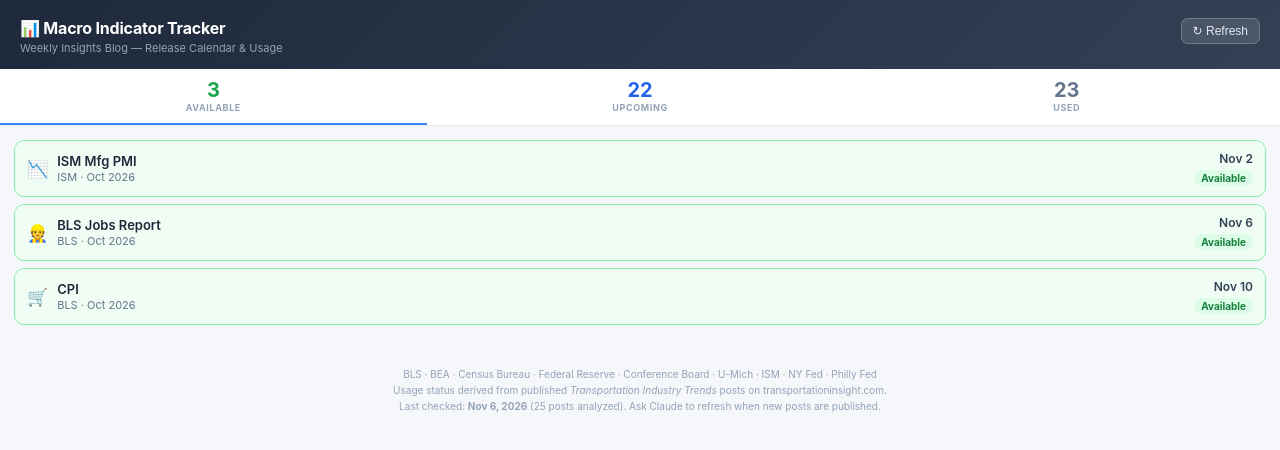
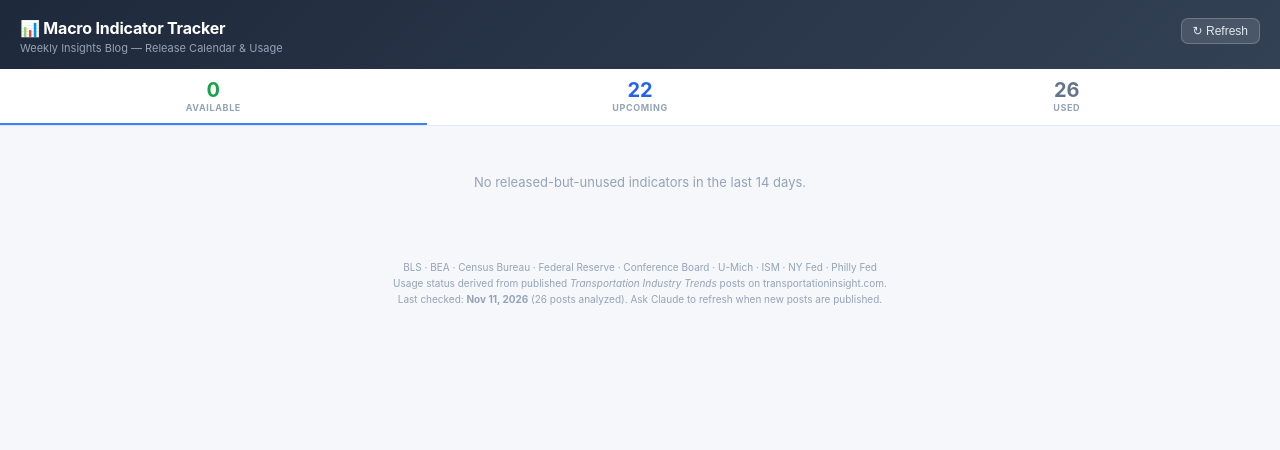
Before and after one commit to prhyne1972/macro-indicator-tracker, a plain HTML site: page index.html in a window 1280 px wide. Drawn offline with Linux system fonts and the light colour scheme.

Commit message:
Add files via upload

```diff
--- a/index.html
+++ b/index.html
@@ -1,4 +1,13 @@
 <!DOCTYPE html>
+<script type="application/json" id="cowork-artifact-meta">
+{
+  "name": "Macro Indicator Tracker",
+  "schemaVersion": 1,
+  "description": "Macro indicator tracker for the Weekly Insights Blog. Reads Macro Calendar.xlsx from OneDrive to show which released indicators are available to use vs. already used, plus a 35-day upcoming release calendar. Official 2026 release dates embedded from BLS, BEA, Census, Federal Reserve, Conference Board, U-Mich, ISM, NY Fed, and Philly Fed.",
+  "mcpTools": [],
+  "mcpServerNames": []
+}
+</script>
 <html lang="en">
 <head>
   <meta charset="UTF-8">
@@ -85,7 +94,7 @@
 <div class="footer">
   BLS &middot; BEA &middot; Census Bureau &middot; Federal Reserve &middot; Conference Board &middot; U-Mich &middot; ISM &middot; NY Fed &middot; Philly Fed<br>
   Usage status derived from published <em>Transportation Industry Trends</em> posts on transportationinsight.com.<br>
-  Last checked: <strong>Nov 6, 2026</strong> (25 posts analyzed). Ask Claude to refresh when new posts are published.
+  Last checked: <strong>Nov 11, 2026</strong> (26 posts analyzed). Ask Claude to refresh when new posts are published.
 </div>
 <script>
 const INDICATORS = [
@@ -106,7 +115,8 @@ const INDICATORS = [
   { name:"ISM Mfg PMI", short:"ism", source:"ISM", icon:"&#x1F4C9;", url:"https://www.ismworld.org/supply-management-news-and-reports/reports/ism-report-on-business/pmi/", releases:[{date:"2026-06-01",period:"May 2026"},{date:"2026-07-01",period:"Jun 2026"},{date:"2026-08-03",period:"Jul 2026"},{date:"2026-09-01",period:"Aug 2026"},{date:"2026-10-01",period:"Sep 2026"},{date:"2026-11-02",period:"Oct 2026"},{date:"2026-12-01",period:"Nov 2026"}]},
 ];
 
-// Usage data — Last checked: Nov 6, 2026 — 25 posts analyzed
+// Usage data — Last checked: Nov 11, 2026 — 26 posts analyzed
+// Nov 9-13 post: Jobs Oct 2026 (2026-11-06), ISM Oct 2026 (2026-11-02), CPI Oct 2026 (2026-11-10)
 // Nov 2-6 post: Durable Goods Sep 2026 (2026-10-27), GDP Q3 Advance (2026-10-29), PCE Sep 2026 (2026-10-29)
 const USED_RELEASES = {
   ppi:           ["2026-05-14","2026-06-11","2026-07-15","2026-08-13","2026-09-10","2026-10-15"],
@@ -121,9 +131,9 @@ const USED_RELEASES = {
   durable:       ["2026-05-27","2026-06-25","2026-07-27","2026-08-26","2026-09-25","2026-10-27"],
   gdp:           ["2026-05-28","2026-06-25","2026-07-30","2026-08-26","2026-09-30","2026-10-29"],
   pce:           ["2026-05-29","2026-06-25","2026-07-30","2026-08-26","2026-10-29"],
-  jobs:          ["2026-06-05","2026-07-02","2026-08-07","2026-09-04","2026-10-02"],
-  ism:           ["2026-06-01","2026-07-01","2026-08-03","2026-09-01","2026-10-01"],
-  cpi:           ["2026-06-10","2026-07-14","2026-08-12","2026-09-11","2026-10-14"],
+  jobs:          ["2026-06-05","2026-07-02","2026-08-07","2026-09-04","2026-10-02","2026-11-06"],
+  ism:           ["2026-06-01","2026-07-01","2026-08-03","2026-09-01","2026-10-01","2026-11-02"],
+  cpi:           ["2026-06-10","2026-07-14","2026-08-12","2026-09-11","2026-10-14","2026-11-10"],
 };
 
 let activeTab = 'available';
```
